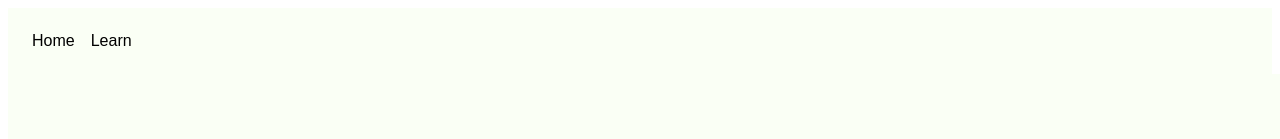
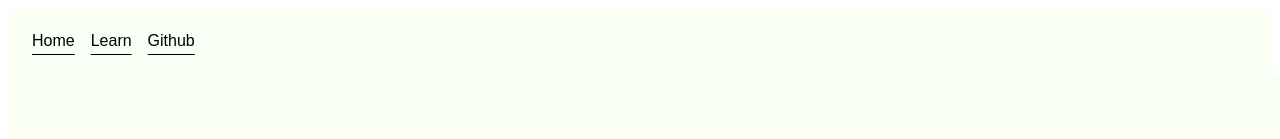
Before and after one commit to LonelyCpp/url-visualizer, a SvelteKit app: page / in a window 1280 px wide. Shown: the top 139 px of the page. Built offline with nearby package versions, Linux system fonts and the light colour scheme.

Commit message:
feat: add a link to the github project

```diff
--- a/src/routes/+layout.svelte
+++ b/src/routes/+layout.svelte
@@ -6,6 +6,7 @@
 	<nav class="nav">
 		<a href={`${base}/`}>Home</a>
 		<a href={`${base}/learn`}>Learn</a>
+		<a href={`https://github.com/LonelyCpp/url-visualizer`} target="_blank">Github</a>
 	</nav>
 	<slot></slot>
 </div>
@@ -16,7 +17,6 @@
 	}
 	.nav {
 		display: flex;
-
 		align-items: center;
 		padding: 1rem;
 		background-color: #fafff5;
@@ -26,5 +26,7 @@
 		padding: 0.5rem;
 		text-decoration: none;
 		color: black;
+		text-decoration: underline;
+		text-underline-offset: 8px;
 	}
 </style>
```
